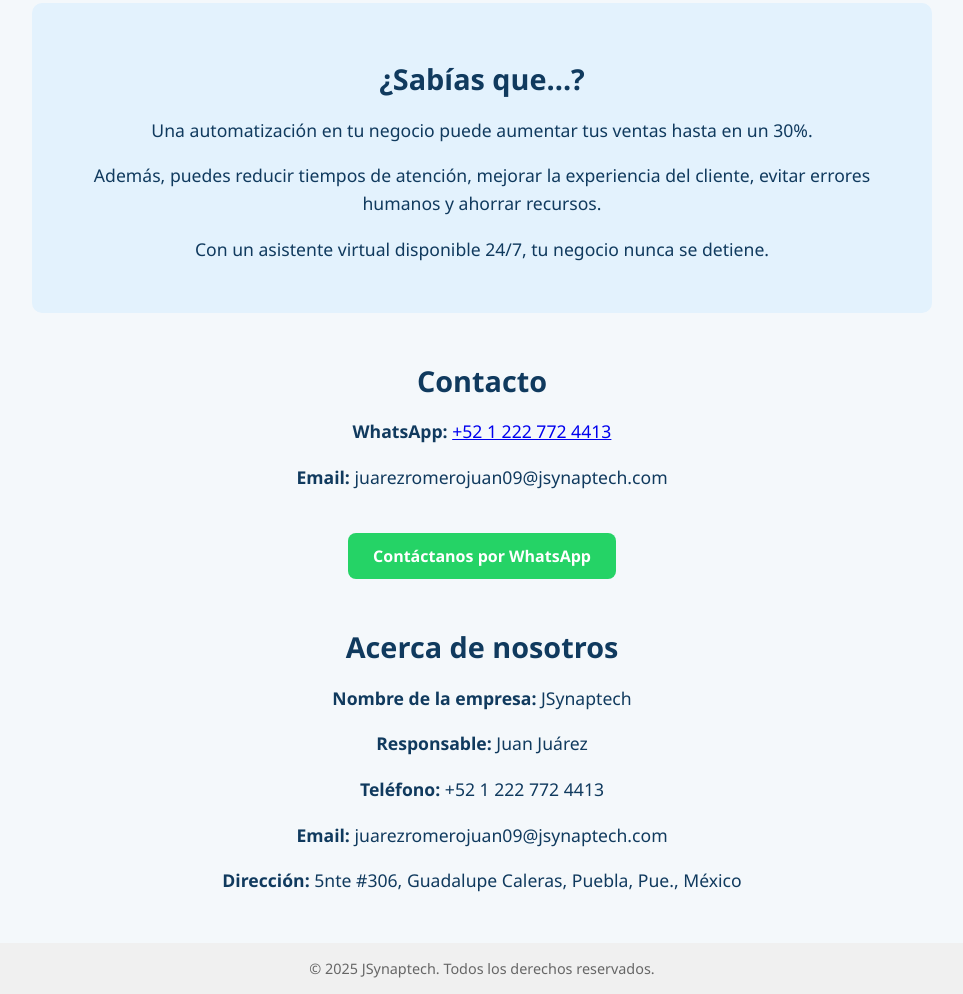
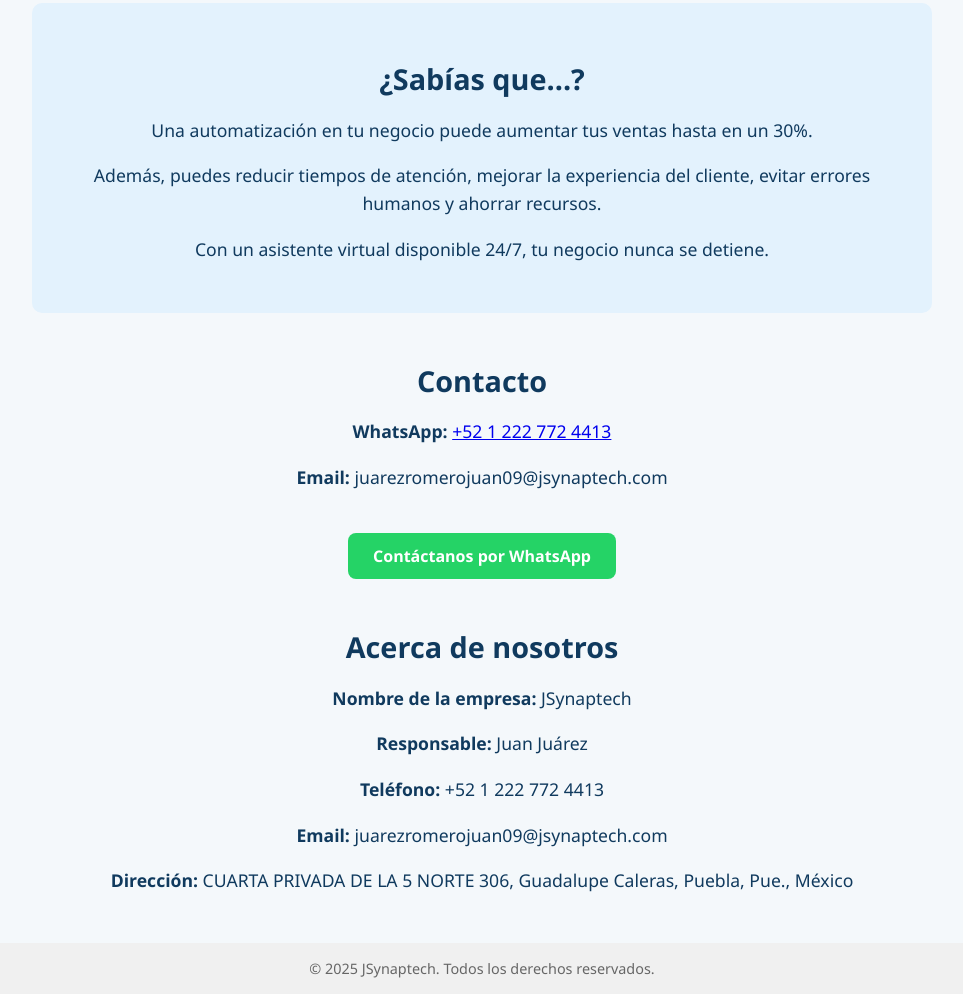
Before and after one commit to Juarezromerojuan09/Synaptech, a plain HTML site: page index.html in a window 1280 px wide. Shown: the part 301-1295 px from the top of the page, without its empty margins (158-1121 px from the left). Drawn offline with Linux system fonts and the light colour scheme.

Commit message:
Update index.html

```diff
--- a/index.html
+++ b/index.html
@@ -121,7 +121,7 @@
       <p><strong>Responsable:</strong> Juan Juárez</p>
       <p><strong>Teléfono:</strong> +52 1 222 772 4413</p>
       <p><strong>Email:</strong> juarezromerojuan09@jsynaptech.com</p>
-      <p><strong>Dirección:</strong> 5nte #306, Guadalupe Caleras, Puebla, Pue., México</p>
+      <p><strong>Dirección:</strong> CUARTA PRIVADA DE LA 5 NORTE 306, Guadalupe Caleras, Puebla, Pue., México</p>
     </section>
   </main>
 
```
